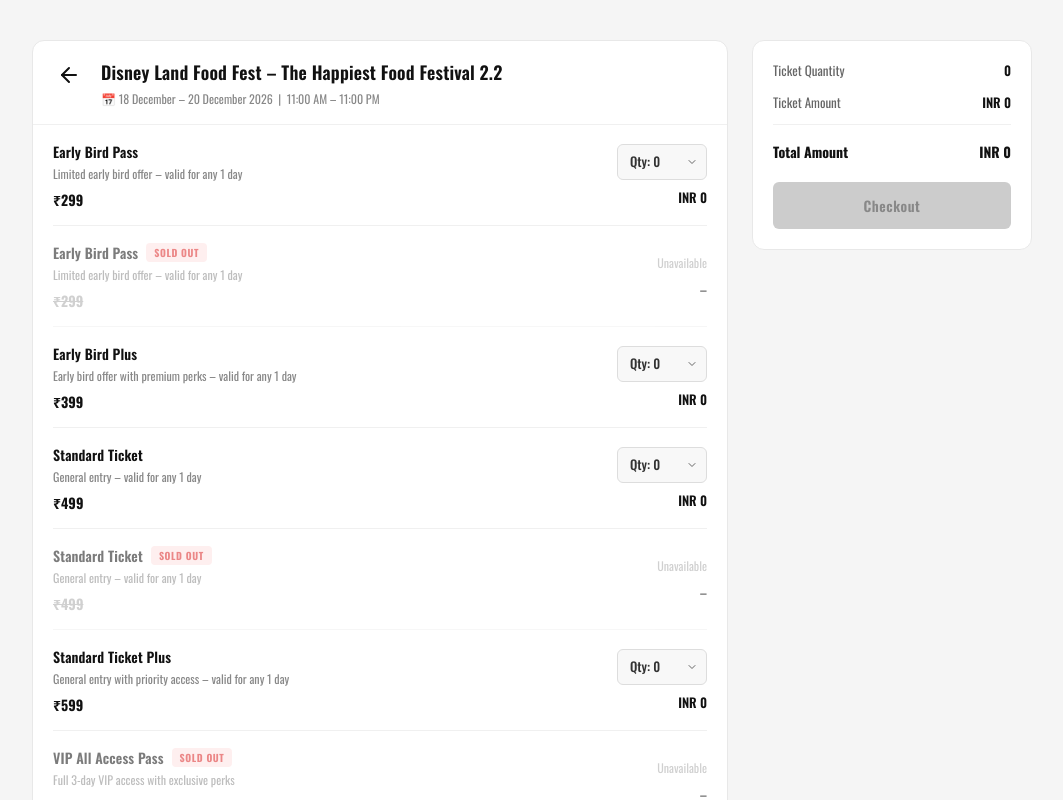
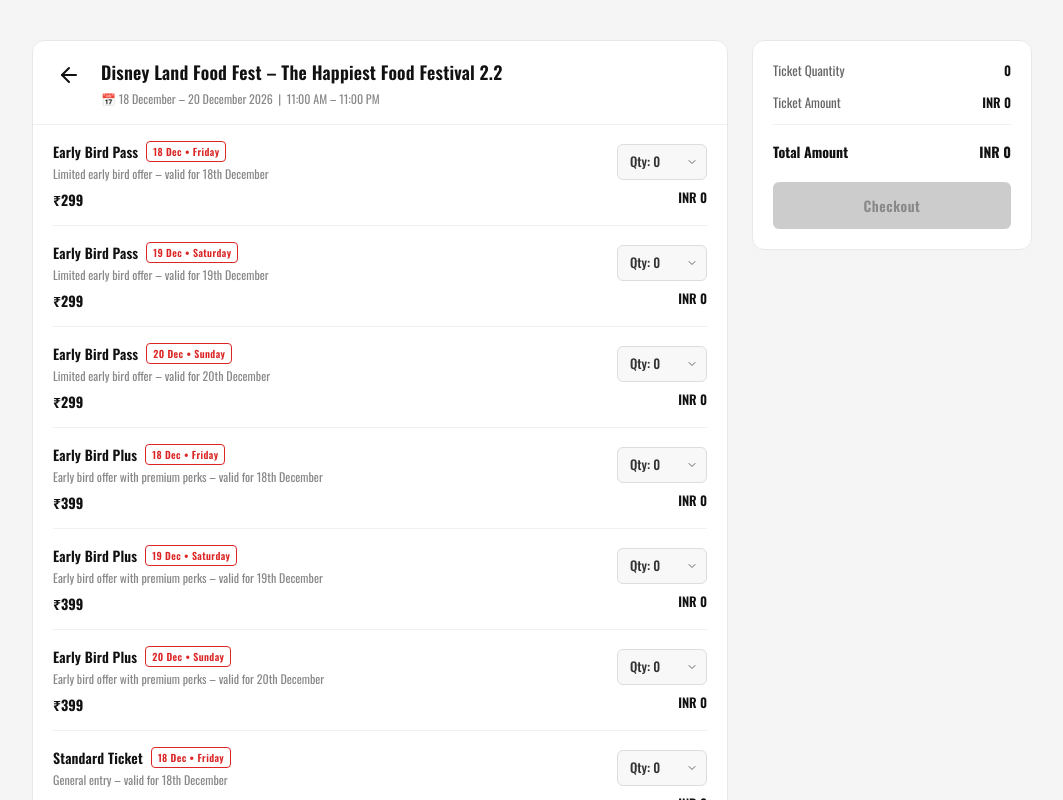
Before and after one commit to festfood77/foodfest, a React (Vite) app: page /quantities in a window 1280 px wide. Shown: the top 800 px of the page, without its empty margins (108-1171 px from the left). Built offline with nearby package versions, Linux system fonts and the light colour scheme; no server answers.

Commit message:
Added the days option

```diff
--- a/src/App.jsx
+++ b/src/App.jsx
@@ -4,6 +4,7 @@
 import QuantitiesPage from "./QuantitiesPage";
 import FormPage from "./form/FormPage";
 import ApplicationSubmitted from "./form/ApplicationSubmitted";
+import Form from "./form/Form";
 
 function ScrollToTop() {
   const { pathname } = useLocation();
@@ -23,6 +24,8 @@
         <Route path="/" element={<LandingPage />} />
         <Route path="/quantities" element={<QuantitiesPage />} />
         <Route path="/form" element={<FormPage />} />
+        <Route path="/form1" element={<Form />} />
+
         <Route path="/submitted" element={<ApplicationSubmitted />} />
       </Routes>
     </BrowserRouter>
--- a/src/QuantitiesPage.jsx
+++ b/src/QuantitiesPage.jsx
@@ -3,56 +3,25 @@
 import "./quantities.css";
 
 const TICKET_TYPES = [
-  {
-    id: "earlybird1",
-    name: "Early Bird Pass",
-    description: "Limited early bird offer – valid for any 1 day",
-    price: 299,
-    soldOut: false,
-  },
-  {
-    id: "earlybird1_soldout",
-    name: "Early Bird Pass",
-    description: "Limited early bird offer – valid for any 1 day",
-    price: 299,
-    soldOut: true,
-  },
-  {
-    id: "earlybird2",
-    name: "Early Bird Plus",
-    description: "Early bird offer with premium perks – valid for any 1 day",
-    price: 399,
-    soldOut: false,
-  },
-  {
-    id: "ticket1",
-    name: "Standard Ticket",
-    description: "General entry – valid for any 1 day",
-    price: 499,
-    soldOut: false,
-  },
-  {
-    id: "ticket1_soldout",
-    name: "Standard Ticket",
-    description: "General entry – valid for any 1 day",
-    price: 499,
-    soldOut: true,
-  },
-  {
-    id: "ticket2",
-    name: "Standard Ticket Plus",
-    description: "General entry with priority access – valid for any 1 day",
-    price: 599,
-    soldOut: false,
-  },
-  {
-    id: "vip",
-    name: "VIP All Access Pass",
-    description: "Full 3-day VIP access with exclusive perks",
-    price: 899,
-    soldOut: true,
-  },
+  { id: "eb1_d1", name: "Early Bird Pass", description: "Limited early bird offer – valid for 18th December", date: "18 Dec", day: "Friday", price: 299, soldOut: false },
+  { id: "eb1_d2", name: "Early Bird Pass", description: "Limited early bird offer – valid for 19th December", date: "19 Dec", day: "Saturday", price: 299, soldOut: false },
+  { id: "eb1_d3", name: "Early Bird Pass", description: "Limited early bird offer – valid for 20th December", date: "20 Dec", day: "Sunday", price: 299, soldOut: false },
+
+  { id: "eb2_d1", name: "Early Bird Plus", description: "Early bird offer with premium perks – valid for 18th December", date: "18 Dec", day: "Friday", price: 399, soldOut: false },
+  { id: "eb2_d2", name: "Early Bird Plus", description: "Early bird offer with premium perks – valid for 19th December", date: "19 Dec", day: "Saturday", price: 399, soldOut: false },
+  { id: "eb2_d3", name: "Early Bird Plus", description: "Early bird offer with premium perks – valid for 20th December", date: "20 Dec", day: "Sunday", price: 399, soldOut: false },
+
+  { id: "t1_d1", name: "Standard Ticket", description: "General entry – valid for 18th December", date: "18 Dec", day: "Friday", price: 499, soldOut: false },
+  { id: "t1_d2", name: "Standard Ticket", description: "General entry – valid for 19th December", date: "19 Dec", day: "Saturday", price: 499, soldOut: false },
+  { id: "t1_d3", name: "Standard Ticket", description: "General entry – valid for 20th December", date: "20 Dec", day: "Sunday", price: 499, soldOut: false },
+
+  { id: "t2_d1", name: "Standard Ticket Plus", description: "General entry with priority access – valid for 18th December", date: "18 Dec", day: "Friday", price: 599, soldOut: false },
+  { id: "t2_d2", name: "Standard Ticket Plus", description: "General entry with priority access – valid for 19th December", date: "19 Dec", day: "Saturday", price: 599, soldOut: false },
+  { id: "t2_d3", name: "Standard Ticket Plus", description: "General entry with priority access – valid for 20th December", date: "20 Dec", day: "Sunday", price: 599, soldOut: false },
+
+  { id: "vip", name: "VIP All Access Pass", description: "Full 3-day VIP access with exclusive perks", price: 899, soldOut: true },
 ];
+
 
 export default function QuantitiesPage() {
   const navigate = useNavigate();
@@ -113,6 +82,11 @@
                 <div className="qp-ticket-info">
                   <div className="qp-ticket-name-row">
                     <p className="qp-ticket-name">{ticket.name}</p>
+                    {ticket.date && ticket.day && (
+                      <span className="qp-date-badge">
+                        {ticket.date} • {ticket.day}
+                      </span>
+                    )}
                     {ticket.soldOut && (
                       <span className="qp-sold-out-badge">Sold Out</span>
                     )}
--- a/src/quantities.css
+++ b/src/quantities.css
@@ -109,6 +109,18 @@
   letter-spacing: 0.06em;
   text-transform: uppercase;
   padding: 2px 8px;
+  border-radius: 4px;
+  white-space: nowrap;
+}
+
+.qp-date-badge {
+  display: inline-block;
+  border: 1px solid #dc2626;
+  color: #dc2626;
+  font-size: 10px;
+  font-weight: 600;
+  letter-spacing: 0.04em;
+  padding: 2px 6px;
   border-radius: 4px;
   white-space: nowrap;
 }
```
